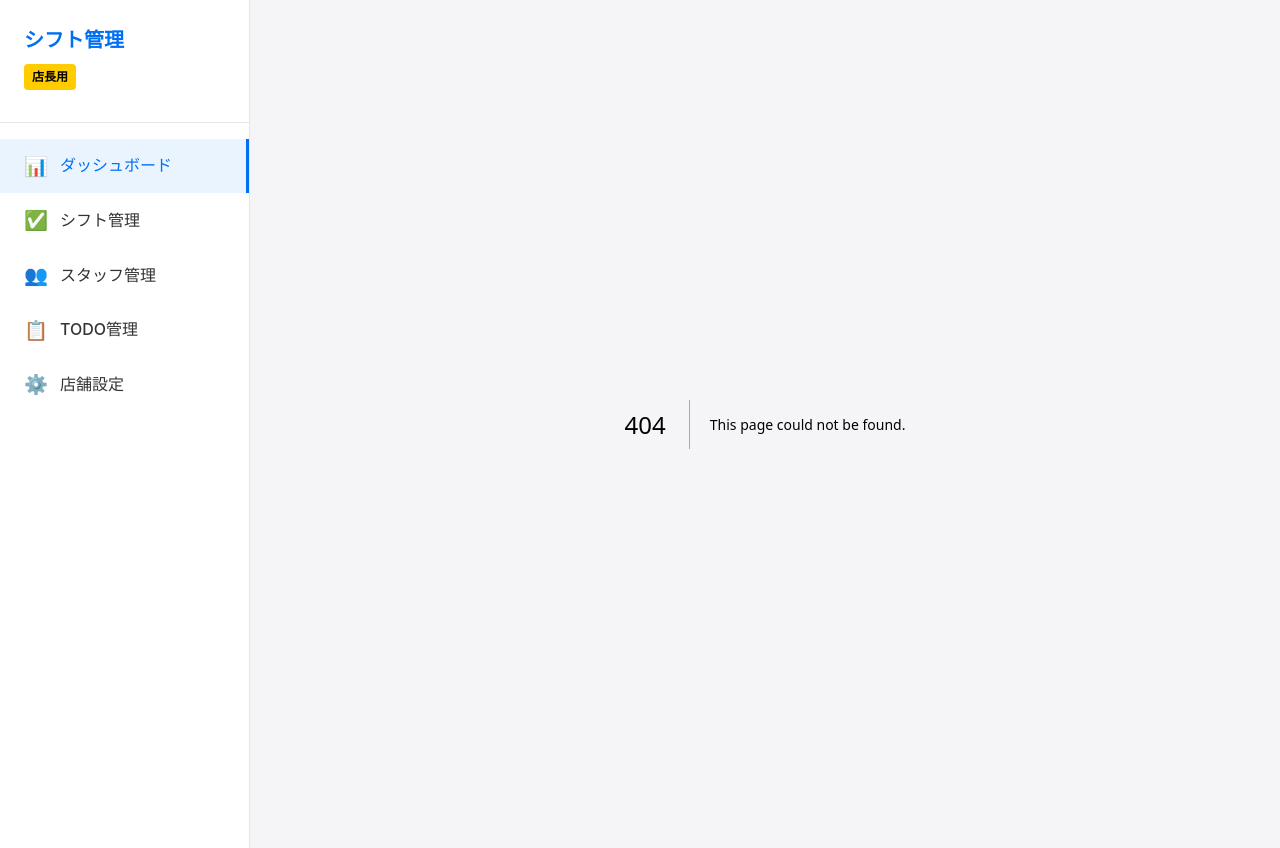
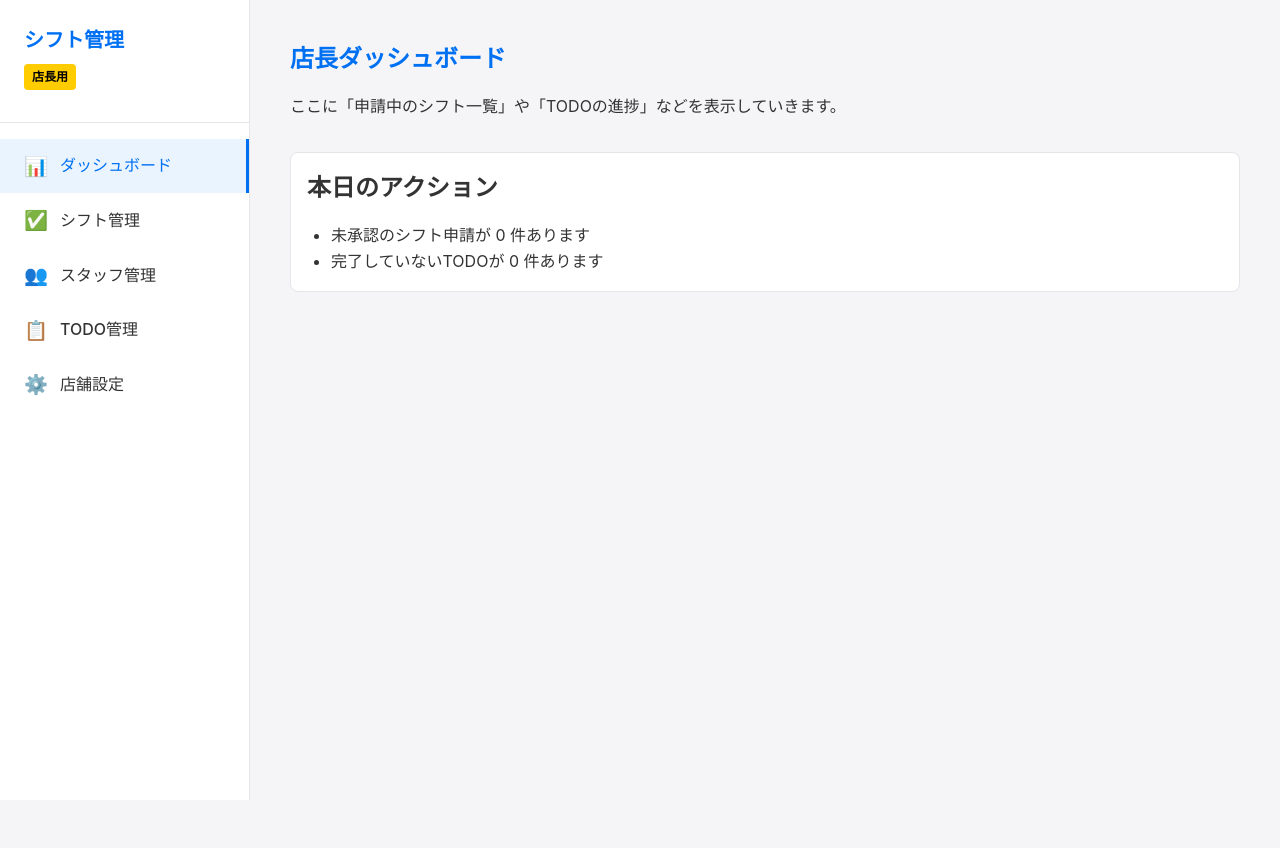
Before and after one commit to 10193308ab-dotcom/shift-management, a Next.js app: page /manager in a window 1280 px wide. Before the commit this address had no page. After the commit the page ends 800 px from the top, so only its background shows below. Built offline with nearby package versions, Linux system fonts and the light colour scheme.

Commit message:
Add Manager and Staff placeholder pages

```diff
--- /dev/null
+++ b/src/app/manager/page.tsx
@@ -0,0 +1,20 @@
+'use client';
+
+export default function ManagerDashboard() {
+  return (
+    <div style={{ padding: '1rem' }}>
+      <h1 style={{ fontSize: '1.5rem', fontWeight: 'bold', marginBottom: '1rem', color: 'var(--primary-color)' }}>
+        店長ダッシュボード
+      </h1>
+      <p>ここに「申請中のシフト一覧」や「TODOの進捗」などを表示していきます。</p>
+
+      <div style={{ marginTop: '2rem', padding: '1rem', backgroundColor: 'var(--surface-color)', borderRadius: '8px', border: '1px solid var(--border-color)' }}>
+        <h2>本日のアクション</h2>
+        <ul style={{ marginTop: '1rem', paddingLeft: '1.5rem', listStyleType: 'disc' }}>
+          <li>未承認のシフト申請が 0 件あります</li>
+          <li>完了していないTODOが 0 件あります</li>
+        </ul>
+      </div>
+    </div>
+  );
+}
```
Also changed, not shown: src/app/staff/page.tsx (added, +16 -0 lines).
